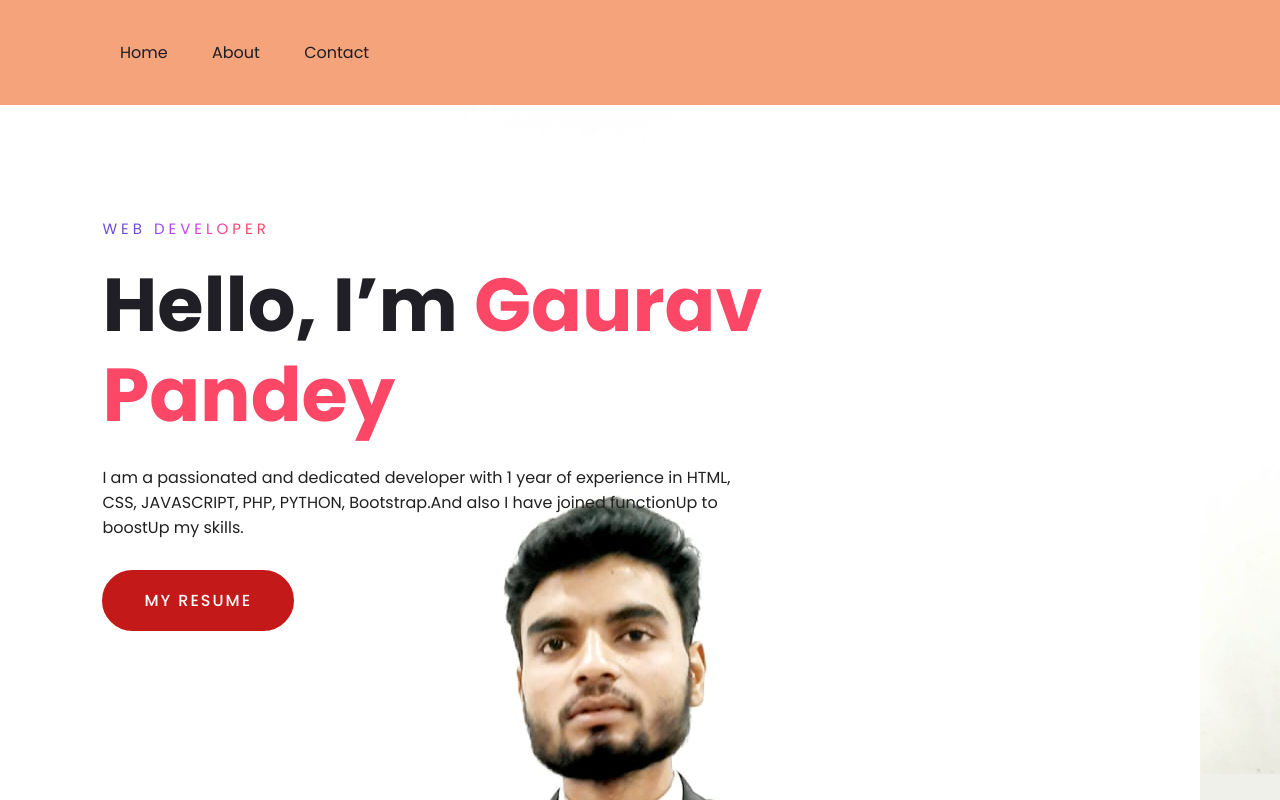
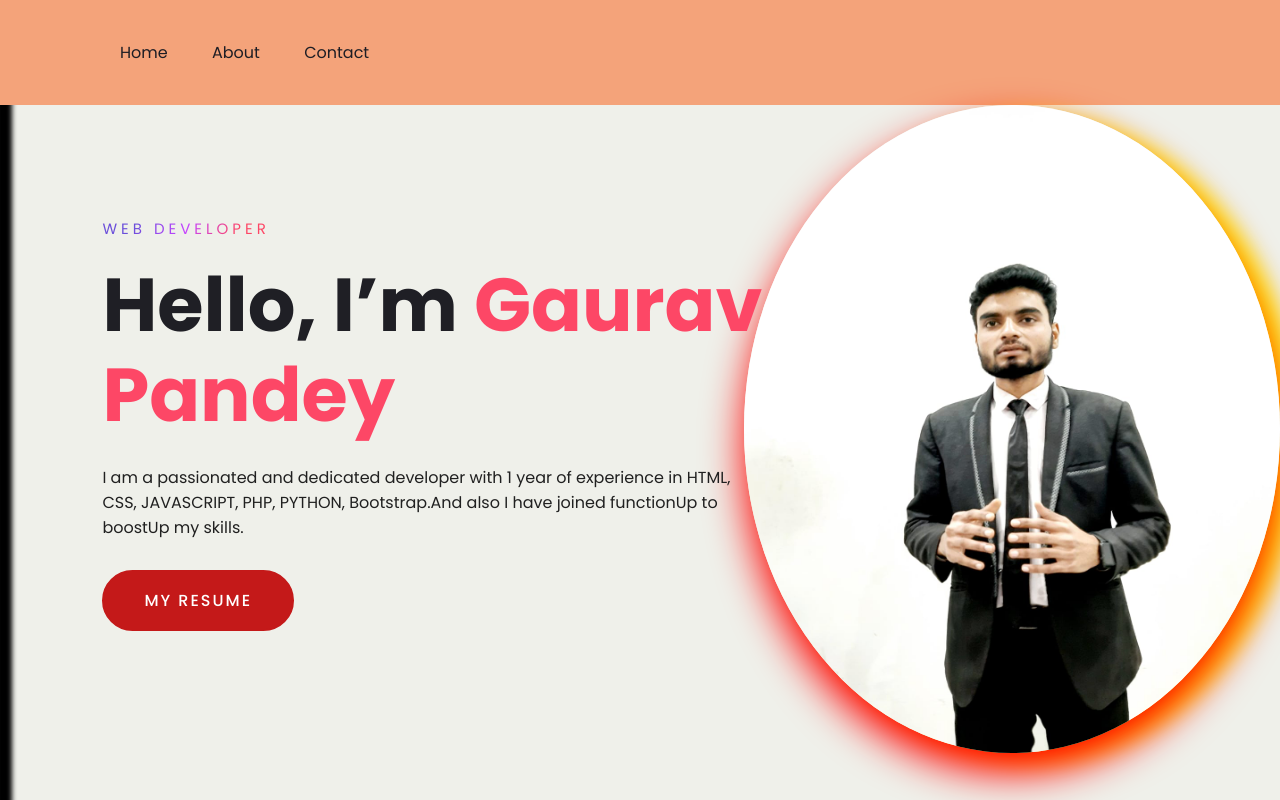
Before and after one commit to GauravPandey123webdeveloper/MyPortfolioWebsite, a plain HTML site: page index.html in a window 1280 px wide. Shown: the top 800 px of the page. Drawn offline with Linux system fonts and the light colour scheme.

Commit message:
Update style.css

```diff
--- a/style.css
+++ b/style.css
@@ -17,7 +17,7 @@
 .navigation {
   width: 100%;
   height: 100vh;
-  background: url(profilePhoto.jpg);
+  /* background: url(profilePhoto.jpg); */
   background-size: 70vh;
   background-repeat: no-repeat;
   background-position: right;
@@ -114,3 +114,13 @@
 h4{
     color: #f4a37a;
 }
+section{
+  display: flex;
+  float: right;
+}
+.photo img{
+  height: 81vh;
+  width: 67vh;
+  box-shadow: 0px 20px 40px red, 20px 10px 20px yellow ;
+  border-radius: 50% 50% ;
+}
```
